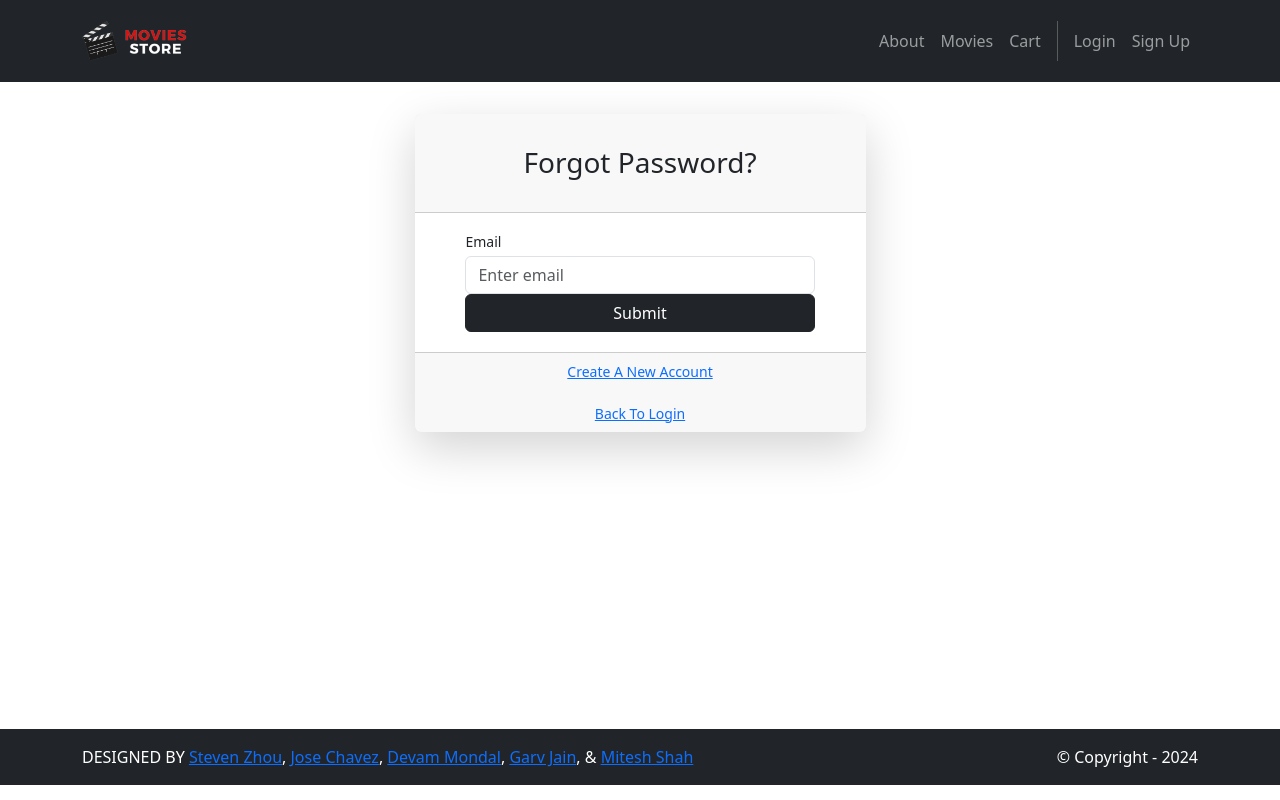
After one commit to StudioMitesh/CS2340-GT-moviesstore, a Django app: page /accounts/password-reset/ in a window 1280 px wide. The commit adds this page. Run offline with Django 5.2, Linux system fonts and the light colour scheme; some libraries are stand-ins or nearby versions.

Commit message:
added reset password functionality and email to user model

```diff
--- /dev/null
+++ b/moviesstore/accounts/templates/accounts/password_reset.html
@@ -0,0 +1,59 @@
+{% extends "base.html" %}
+{% block content %}
+    <div class="form-content my-3 p-3">
+        <div class="container">
+            <div class="row justify-content-center">
+                <div class="col-lg-5">
+                    <div class="card shadow-lg border-0 rounded-lg mt-0 mb-3">
+                        <div class="card-header justify-content-center">
+                            <div id="error_div"></div>
+                          <h3 class="font-weight-light my-4 text-center">Forgot Password?</h3>
+                        </div>
+                        {% if form.errors %}
+                            <div class="alert alert-danger alert-dismissible" role="alert">
+                                <div id="form_errors">
+                                    {% for key, value in form.errors.items %}
+                                        <strong>{{ value }}</strong>
+                                    {% endfor %}
+                                </div>
+                                <button type="button" class="close" data-dismiss="alert" aria-label="Close">
+                                    <span aria-hidden="true">&times;</span>
+                                </button>
+                            </div>
+                        {% endif %}
+                        <div class="card-body">
+                            <form method="POST">
+                                {% csrf_token %}
+                                <div class="form-row">
+                                    <div class="col-md-10 offset-md-1">
+                                    <div class="form-group">
+                                      <label class="small mb-1" for="id_email">Email</label>
+                                        <input type="email" name="email"  class="form-control"
+                                               autocomplete="email" maxlength="254" required id="id_email"
+                                               placeholder="Enter email">
+                                    </div>
+                                </div>
+                            </div>
+                                <div class="form-row">
+                                  <div class="col-md-10 offset-md-1">
+                                    <div class="form-group mt-0 mb-1">
+                                        <button type="submit" class="col-md-12 btn btn-dark">Submit
+                                        </button>
+                                    </div>
+                                 </div>
+                               </div>
+                            </form>
+                        </div>
+                        <div class="card-footer text-center">
+                            <div class="small">
+                                <a href="{% url 'accounts.signup' %}">Create A New Account</a><br><br>
+                                <a href="{% url 'accounts.login' %}">Back To Login</a><br>
+                            </div>
+                        </div>
+                    </div>
+                </div>
+            </div>
+        </div>
+
+  </div>
+{% endblock content %}
--- /dev/null
+++ b/moviesstore/accounts/templates/accounts/password_reset_subject.txt
@@ -0,0 +1 @@
+Django - Registration/Login App Password Reset
--- a/moviesstore/accounts/templates/accounts/signup.html
+++ b/moviesstore/accounts/templates/accounts/signup.html
@@ -1,4 +1,4 @@
-{% extends 'base.html' %}
+{% extends "base.html" %}
 {% block content %}
 <div class="p-3 mt-4">
   <div class="container">
--- a/moviesstore/accounts/urls.py
+++ b/moviesstore/accounts/urls.py
@@ -1,8 +1,19 @@
 from django.urls import path
 from . import views
+from django.contrib.auth.views import PasswordResetView as ResetPasswordView
+from django.contrib.auth import views as auth_views
+from accounts.views import ResetPasswordView
+
 urlpatterns = [
     path('signup', views.signup, name='accounts.signup'),
     path('login/', views.login, name = 'accounts.login'),
     path('logout/', views.logout, name='accounts.logout'),
+    path('password-reset/', ResetPasswordView.as_view(), name='password_reset'),
+    path('password-reset-confirm/<uidb64>/<token>/',
+         auth_views.PasswordResetConfirmView.as_view(template_name='accounts/password_reset_confirm.html'),
+         name='password_reset_confirm'),
+    path('password-reset-complete/',
+         auth_views.PasswordResetCompleteView.as_view(template_name='accounts/password_reset_complete.html'),
+         name='password_reset_complete'),
 
 ]
--- a/moviesstore/accounts/views.py
+++ b/moviesstore/accounts/views.py
@@ -4,6 +4,9 @@ from .forms import CustomUserCreationForm, CustomErrorList
 from django.contrib.auth.forms import UserCreationForm
 from django.shortcuts import redirect
 from django.contrib.auth.decorators import login_required
+from django.urls import reverse_lazy
+from django.contrib.auth.views import PasswordResetView
+from django.contrib.messages.views import SuccessMessageMixin
 
 @login_required
 def logout(request):
@@ -45,3 +48,14 @@ def signup(request):
             template_data['form'] = form
             return render(request, 'accounts/signup.html',
                 {'template_data': template_data})
+
+
+class ResetPasswordView(SuccessMessageMixin, PasswordResetView):
+    template_name = 'accounts/password_reset.html'
+    email_template_name = 'accounts/password_reset_email.html'
+    subject_template_name = 'accounts/password_reset_subject.txt'
+    success_message = "We've emailed you instructions for setting your password, " \
+                      "if an account exists with the email you entered. You should receive them shortly." \
+                      " If you don't receive an email, " \
+                      "please make sure you've entered the address you registered with, and check your spam folder."
+    success_url = reverse_lazy('accounts.login')
--- a/moviesstore/cart/templates/cart/index.html
+++ b/moviesstore/cart/templates/cart/index.html
@@ -1,4 +1,4 @@
-{% extends 'base.html' %}
+{% extends "base.html" %}
 {% block content %}
 {% load static %}
 {% load cart_filters %}
--- a/moviesstore/home/templates/home/about.html
+++ b/moviesstore/home/templates/home/about.html
@@ -1,4 +1,4 @@
-{% extends 'base.html' %}
+{% extends "base.html" %}
 {% block content %}
 {% load static %}
 <div class="p-3">
--- a/moviesstore/movies/templates/movies/edit_review.html
+++ b/moviesstore/movies/templates/movies/edit_review.html
@@ -1,4 +1,4 @@
-{% extends 'base.html' %}
+
 {% block content %}
 <div class="p-3">
   <div class="container">
--- a/moviesstore/movies/templates/movies/index.html
+++ b/moviesstore/movies/templates/movies/index.html
@@ -1,4 +1,4 @@
-{% extends 'base.html' %}
+
 {% block content %}
 {% load static %}
 <div class="p-3">
--- a/moviesstore/movies/templates/movies/show.html
+++ b/moviesstore/movies/templates/movies/show.html
@@ -1,4 +1,4 @@
-{% extends 'base.html' %}
+
 {% block content %}
 {% load static %}
 <div class="p-3">
```
Also changed, not shown: moviesstore/accounts/forms.py (+10 -5 lines), moviesstore/accounts/sendemail.py (added, +43 -0 lines), moviesstore/accounts/templates/accounts/login.html (+9 -1 lines), moviesstore/accounts/templates/accounts/password_reset_complete.html (added, +14 -0 lines), moviesstore/accounts/templates/accounts/password_reset_confirm.html (added, +71 -0 lines), moviesstore/accounts/templates/accounts/password_reset_email.html (added, +12 -0 lines), moviesstore/moviesstore/settings.py (+8 -0 lines), moviesstore/db.sqlite3, 1 other file.
